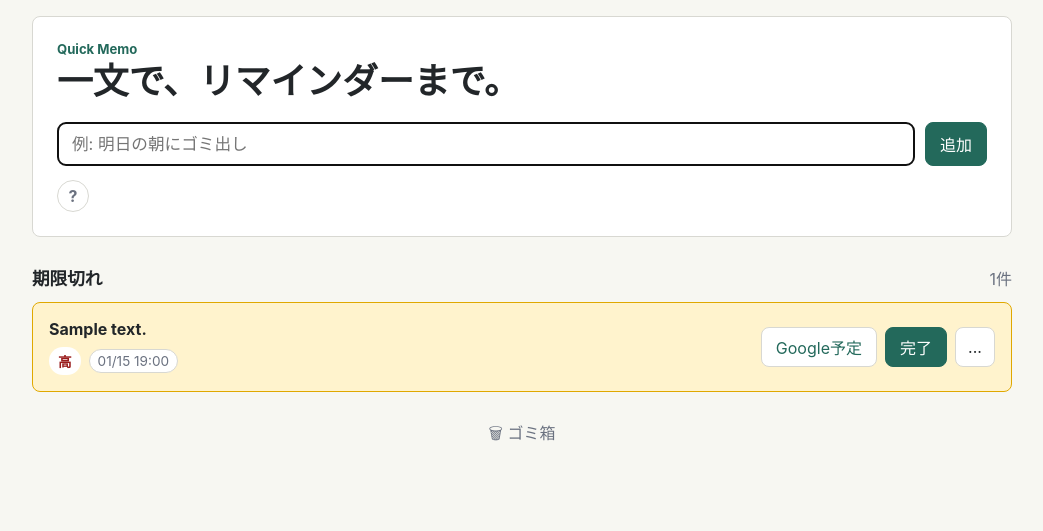
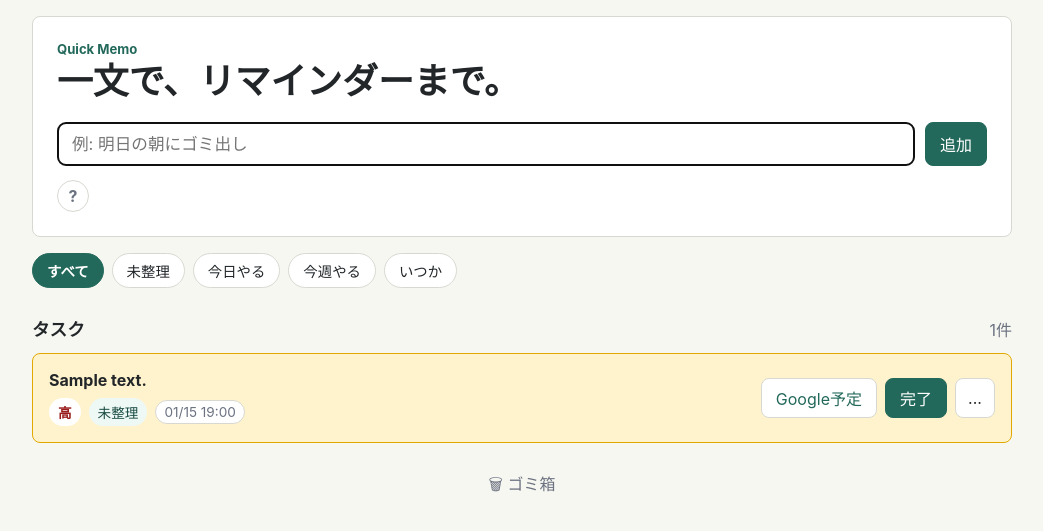
Before and after one commit to KaikaiY/quick_memo_app, a Django app: page / in a window 1280 px wide. Shown: the part 68-599 px from the top of the page, without its empty margins (118-1161 px from the left). Run offline with Django 4.2, Linux system fonts and the light colour scheme; a user stored in the database is signed in; tables that the repository leaves empty hold one stand-in row (values such as "Sample post").

Commit message:
見た目の変更

```diff
--- a/memos/static/memos/styles.css
+++ b/memos/static/memos/styles.css
@@ -757,3 +757,37 @@ label span {
   font-size: 1.25rem;
   line-height: 1;
 }
+
+.status-tabs {
+  display: flex;
+  flex-wrap: wrap;
+  gap: 8px;
+  margin: 16px 0;
+}
+
+.status-tab {
+  padding: 6px 14px;
+  border: 1px solid var(--line);
+  border-radius: 999px;
+  background: var(--surface);
+  color: var(--text);
+  text-decoration: none;
+  font-size: 0.9rem;
+}
+
+.status-tab:hover {
+  background: var(--surface-hover);
+}
+
+.status-tab.active {
+  background: var(--accent);
+  color: var(--on-accent);
+  border-color: var(--accent);
+  font-weight: 700;
+}
+
+.memo-meta .status-badge {
+  border-color: transparent;
+  background: var(--connected-bg);
+  color: var(--accent-dark);
+}
--- a/memos/templates/memos/_memo_card.html
+++ b/memos/templates/memos/_memo_card.html
@@ -5,6 +5,7 @@
       {% if memo.priority != "unset" %}
         <span class="priority-badge priority-{{ memo.priority }}">{{ memo.get_priority_display }}</span>
       {% endif %}
+      <span class="status-badge status-{{ memo.status }}">{{ memo.get_status_display }}</span>
       {% if memo.reminder_at %}
         <time datetime="{{ memo.reminder_at|date:'c' }}">{{ memo.reminder_at|date:"m/d H:i" }}</time>
       {% endif %}
--- a/memos/templates/memos/memo_list.html
+++ b/memos/templates/memos/memo_list.html
@@ -43,55 +43,23 @@
   </form>
   <script src="{% static 'memos/quick_preview.js' %}"></script>
 </section>
-
-{% if overdue_memos or today_memos or upcoming_memos or no_date_memos %}
-  {% if overdue_memos %}
-    <section class="memo-section" aria-labelledby="overdue-memos-title">
-      <div class="section-heading">
-        <h2 id="overdue-memos-title">期限切れ</h2>
-        <span>{{ overdue_memos|length }}件</span>
-      </div>
-      <div class="memo-list">
-        {% for memo in overdue_memos %}{% include "memos/_memo_card.html" %}{% endfor %}
-      </div>
-    </section>
-  {% endif %}
-
-  {% if today_memos %}
-    <section class="memo-section" aria-labelledby="today-memos-title">
-      <div class="section-heading">
-        <h2 id="today-memos-title">今日</h2>
-        <span>{{ today_memos|length }}件</span>
-      </div>
-      <div class="memo-list">
-        {% for memo in today_memos %}{% include "memos/_memo_card.html" %}{% endfor %}
-      </div>
-    </section>
-  {% endif %}
-
-  {% if upcoming_memos %}
-    <section class="memo-section" aria-labelledby="upcoming-memos-title">
-      <div class="section-heading">
-        <h2 id="upcoming-memos-title">今後</h2>
-        <span>{{ upcoming_memos|length }}件</span>
-      </div>
-      <div class="memo-list">
-        {% for memo in upcoming_memos %}{% include "memos/_memo_card.html" %}{% endfor %}
-      </div>
-    </section>
-  {% endif %}
-
-  {% if no_date_memos %}
-    <section class="memo-section" aria-labelledby="no-date-memos-title">
-      <div class="section-heading">
-        <h2 id="no-date-memos-title">日時なし</h2>
-        <span>{{ no_date_memos|length }}件</span>
-      </div>
-      <div class="memo-list">
-        {% for memo in no_date_memos %}{% include "memos/_memo_card.html" %}{% endfor %}
-      </div>
-    </section>
-  {% endif %}
+<nav class="status-tabs" aria-label="状態で絞り込み">
+  <a href="{% url 'memo_list'%}" class="status-tab{% if not current_status %} active{% endif %}">すべて</a>
+  <a href="?status=inbox" class="status-tab{% if current_status == 'inbox' %} active{% endif %}">未整理</a>
+  <a href="?status=today" class="status-tab{% if current_status == 'today' %} active{% endif %}">今日やる</a>
+  <a href="?status=week" class="status-tab{% if current_status == 'week' %} active{% endif %}">今週やる</a>
+  <a href="?status=someday" class="status-tab{% if current_status == 'someday' %} active{% endif %}">いつか</a>
+</nav>
+{% if memos %}
+  <section class="memo-section" aria-labelledby="memo-list-title">
+    <div class="section-heading">
+      <h2 id="memo-list-title">タスク</h2>
+      <span>{{ memos|length }}件</span>
+    </div>
+    <div class="memo-list">
+      {% for memo in memos %}{% include "memos/_memo_card.html" %}{% endfor %}
+    </div>
+  </section>
 {% else %}
   <section class="memo-section">
     <p class="empty-state">まだメモはありません。</p>
--- a/memos/views.py
+++ b/memos/views.py
@@ -215,7 +215,14 @@ def memo_list(request):
 
     memos = Memo.objects.filter(user=user).exclude(status="trash")
     active_memos = memos.exclude(status="done")
-    groups = categorize_memos(active_memos, timezone.localtime())
+    current_status = request.GET.get("status","")
+    valid_statuses = dict(Memo.STATUS_CHOICES)
+    if current_status in valid_statuses:
+        active_memos = active_memos.filter(status=current_status)
+    sorted_memos = sorted(
+        active_memos,
+        key=lambda memo: (memo.priority_rank, memo.reminder_at is None, memo.reminder_at or timezone.localtime()),
+    )
     done_memos = memos.filter(status="done").order_by("-completed_at")[:10]
 
     undo_memo = None
@@ -225,12 +232,10 @@ def memo_list(request):
 
     context = {
         "quick_form": quick_form,
-        "overdue_memos": groups["overdue"],
-        "today_memos": groups["today"],
-        "upcoming_memos": groups["upcoming"],
-        "no_date_memos": groups["no_date"],
+        "memos": sorted_memos,
         "done_memos": done_memos,
         "undo_memo": undo_memo,
+        "current_status":current_status,
     }
     return render(request, "memos/memo_list.html", context)
 
```
